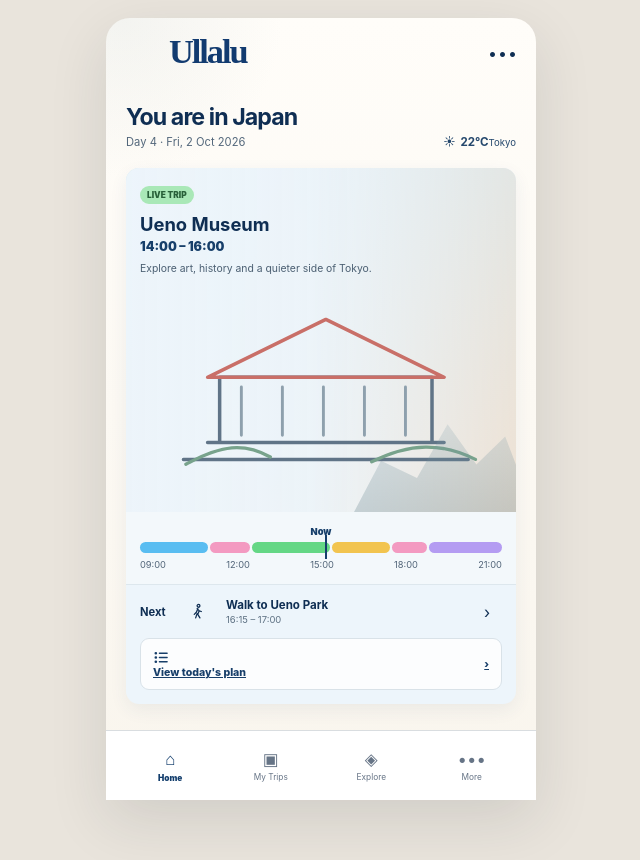
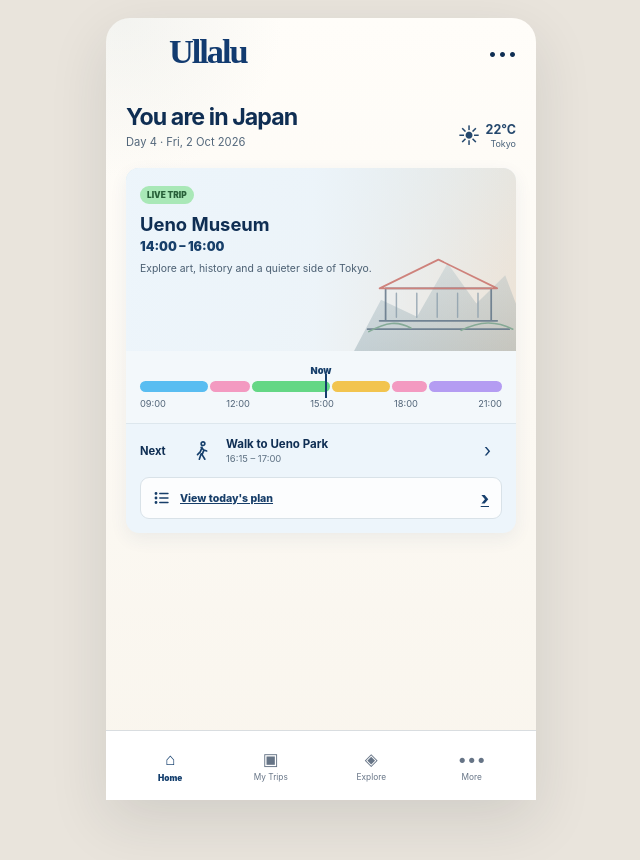
Before and after one commit to brijbh/ullalu, a Next.js app: page /today in a window 1280 px wide. Shown: the top 860 px of the page, without its empty margins (319-959 px from the left). Built offline with nearby package versions, Linux system fonts and the light colour scheme.

Commit message:
fix: apply live trip parity module

```diff
--- a/app/today/page.tsx
+++ b/app/today/page.tsx
@@ -1,5 +1,6 @@
 import Link from "next/link";
 import styles from "../JourneyFlow.module.css";
+import parity from "../JourneyParity.module.css";
 import { ActionGlyph, AppHeader, BottomNav, Signature, TripArt, sampleSignature } from "../components/JourneyUI";
 
 export default function TodayPage() {
@@ -15,8 +16,8 @@ export default function TodayPage() {
               <p>Day 4 · Fri, 2 Oct 2026</p>
             </div>
             <div className={styles.weather}>
-              <span className={styles.weatherIcon} aria-hidden="true">☀</span>
-              <span><strong>22°C</strong><small>Tokyo</small></span>
+              <span className={parity.weatherIcon} aria-hidden="true">☀</span>
+              <span className={parity.weatherStack}><strong>22°C</strong><small>Tokyo</small></span>
             </div>
           </div>
 
@@ -26,7 +27,7 @@ export default function TodayPage() {
               <h2>Ueno Museum</h2>
               <span className={styles.liveTime}>14:00 – 16:00</span>
               <p>Explore art, history and a quieter side of Tokyo.</p>
-              <TripArt kind="museum" className={styles.liveHeroArt} />
+              <TripArt kind="museum" className={parity.liveHeroArt} />
             </div>
 
             <div className={styles.nowBlock}>
@@ -41,17 +42,17 @@ export default function TodayPage() {
 
             <div className={styles.nextRow}>
               <strong>Next</strong>
-              <span className={styles.nextIcon}><ActionGlyph kind="walk" /></span>
+              <span className={parity.nextIconRefine}><ActionGlyph kind="walk" /></span>
               <div className={styles.nextCopy}>
                 <strong>Walk to Ueno Park</strong>
                 <span>16:15 – 17:00</span>
               </div>
-              <span className={styles.rowChevron} aria-hidden="true">›</span>
+              <span className={parity.rowChevron} aria-hidden="true">›</span>
             </div>
 
             <Link href="/trip/japan-2026/day/1" className={styles.planRow}>
-              <span className={styles.planRowCopy}><ActionGlyph kind="list" />View today&apos;s plan</span>
-              <span className={styles.rowChevron} aria-hidden="true">›</span>
+              <span className={parity.planRowCopy}><ActionGlyph kind="list" />View today&apos;s plan</span>
+              <span className={parity.rowChevron} aria-hidden="true">›</span>
             </Link>
           </section>
         </div>
```
